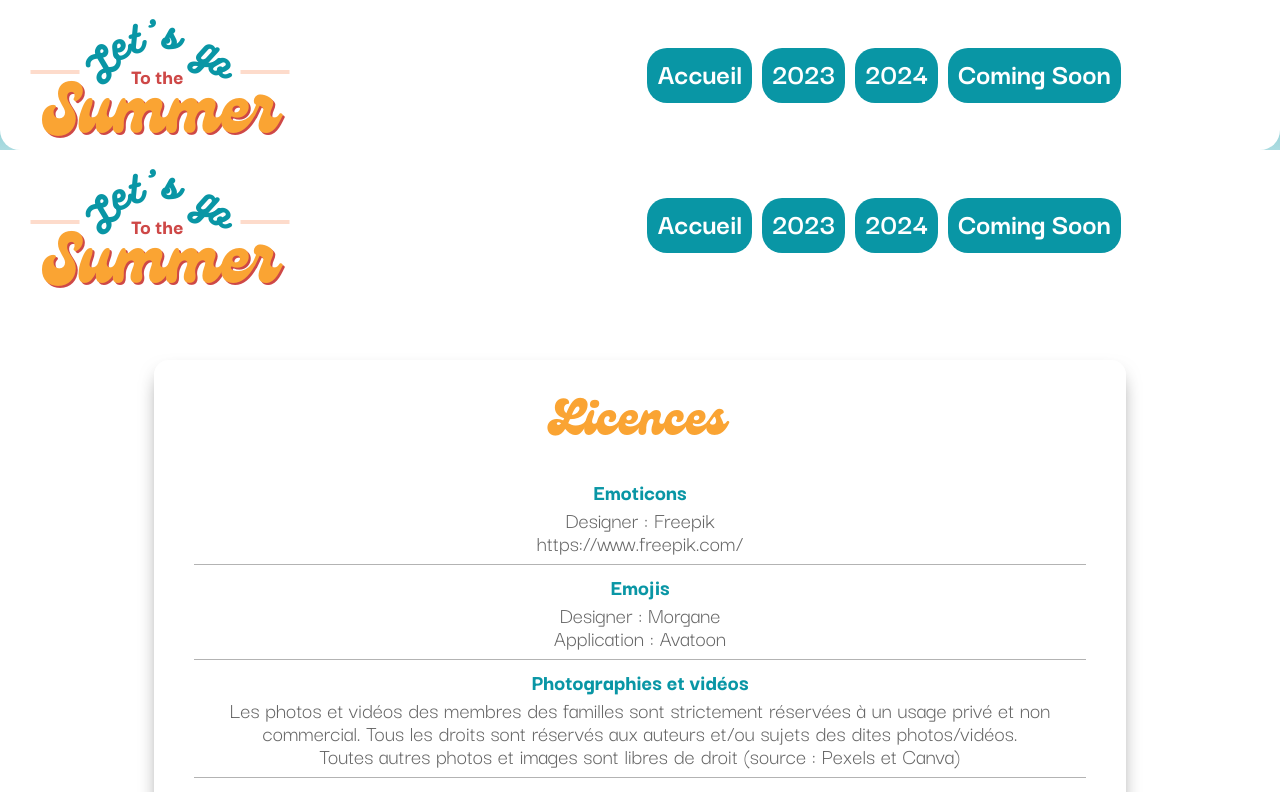
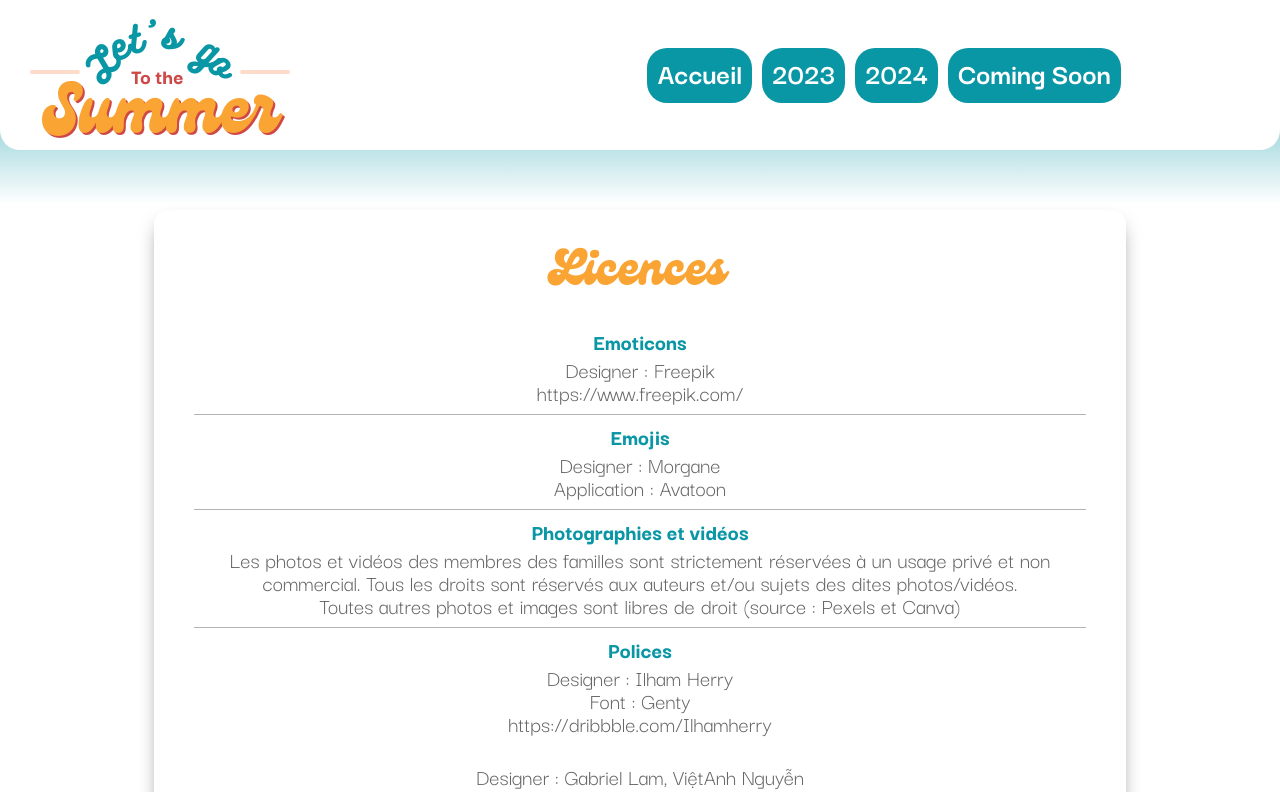
Before and after one commit to PixelsAndCookies/lets-go-to-the-summer, a React (Vite) app: page /licences in a window 1280 px wide. Shown: the top 792 px of the page. Built offline with nearby package versions, Linux system fonts and the light colour scheme.

Commit message:
Remove Header components

```diff
--- a/src/pages/Licences/Licences.jsx
+++ b/src/pages/Licences/Licences.jsx
@@ -1,9 +1,6 @@
-import { Header } from '../../components/Header/Header';
-
 export const Licences = () => {
     return (
         <>
-            <Header />
             <main className="main-container">
                 <article className="description otherPages">
                     <h2>Licences</h2>
@@ -23,14 +20,13 @@ export const Licences = () => {
                     <div className="otherPages__element border">
                         <h3>Photographies et vidéos</h3>
                         <p>
-                            Les photos et vidéos des membres des familles sont
-                            strictement réservées à un usage privé et non
-                            commercial. Tous les droits sont réservés aux
+                            Les photos et vidéos des membres des familles sont strictement réservées
+                            à un usage privé et non commercial. Tous les droits sont réservés aux
                             auteurs et/ou sujets des dites photos/vidéos.
                         </p>
                         <p>
-                            Toutes autres photos et images sont libres de droit
-                            (source : Pexels et Canva)
+                            Toutes autres photos et images sont libres de droit (source : Pexels et
+                            Canva)
                         </p>
                     </div>
 
@@ -57,5 +53,5 @@ export const Licences = () => {
                 </article>
             </main>
         </>
-    );
-};
+    )
+}
```
